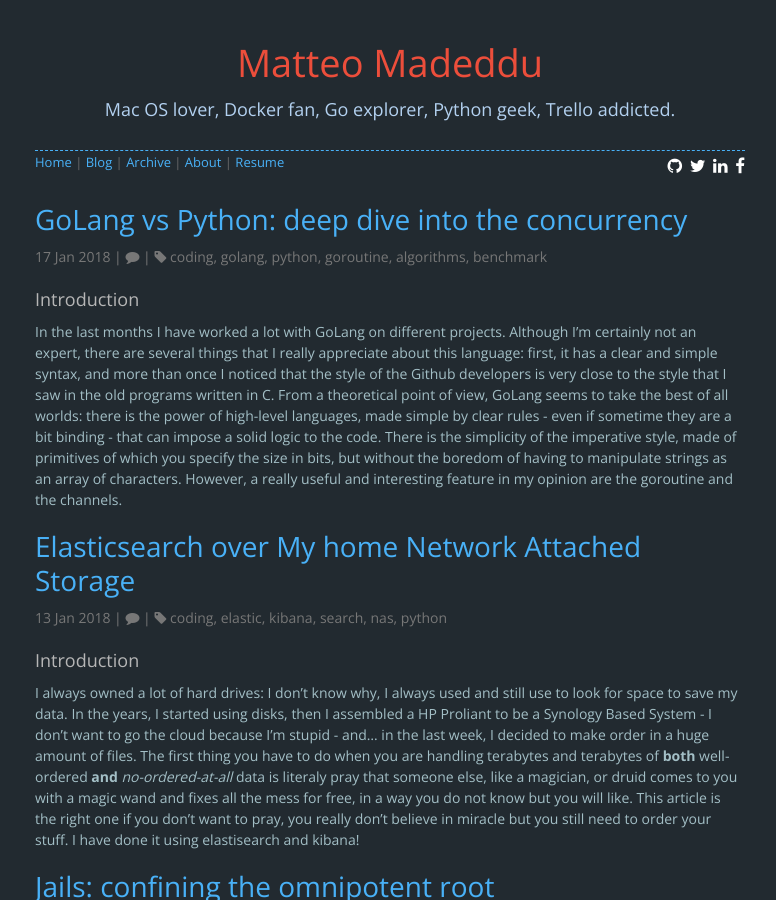
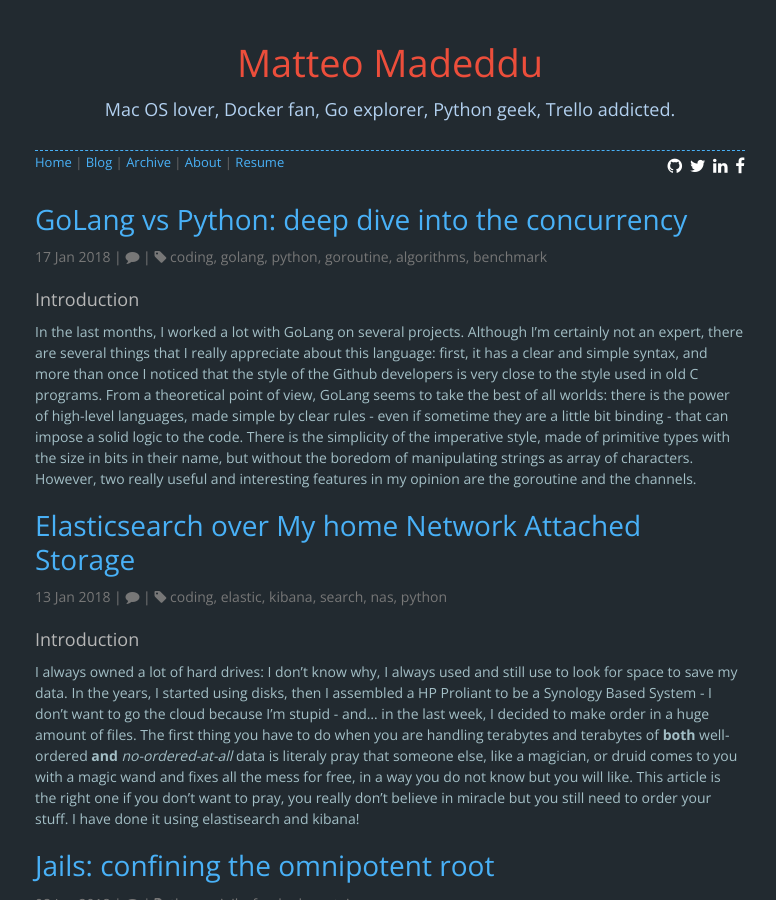
Before and after one commit to made2591/blog.madeddu.xyz, a Jekyll site: the page built from blog/index.html, in a window 1280 px wide and 900 px high. Shown: the whole window, without its empty margins (250-1026 px from the left). Built offline with Jekyll 4.4.1, drawn with Linux system fonts in a browser that asks for light colours; nearby versions of some CDN libraries; the list of posts is cut into pages by our own code; comment, search, counter and statistics services are not loaded; some of the changed lines change nothing that is shown.

Commit message:
Fix typos

````diff
--- a/_posts/2018-01-17-go-py-benchmark.md
+++ b/_posts/2018-01-17-go-py-benchmark.md
@@ -4,7 +4,7 @@
 ---
 
 ### Introduction
-In the last months I have worked a lot with GoLang on different projects. Although I'm certainly not an expert, there are several things that I really appreciate about this language: first, it has a clear and simple syntax, and more than once I noticed that the style of the Github developers is very close to the style that I saw in the old programs written in C. From a theoretical point of view, GoLang seems to take the best of all worlds: there is the power of high-level languages, made simple by clear rules - even if sometime they are a bit binding - that can impose a solid logic to the code. There is the simplicity of the imperative style, made of primitives of which you specify the size in bits, but without the boredom of having to manipulate strings as an array of characters. However, a really useful and interesting feature in my opinion are the goroutine and the channels.
+In the last months, I worked a lot with GoLang on several projects. Although I'm certainly not an expert, there are several things that I really appreciate about this language: first, it has a clear and simple syntax, and more than once I noticed that the style of the Github developers is very close to the style used in old C programs. From a theoretical point of view, GoLang seems to take the best of all worlds: there is the power of high-level languages, made simple by clear rules - even if sometime they are a little bit binding - that can impose a solid logic to the code. There is the simplicity of the imperative style, made of primitive types with the size in bits in their name, but without the boredom of manipulating strings as array of characters. However, two really useful and interesting features in my opinion are the goroutine and the channels.
 
 <p align="center"><img src="https://ksr-ugc.imgix.net/assets/013/579/935/cd53c61559974d1fa22a094ecff1f8a3_original.jpg?crop=faces&w=1552&h=873&fit=crop&v=1472824649&auto=format&q=92&s=e7e49d2e6d5bcf4ef3a486facef11cc3" style="width: 100%; marker-top: -10px;"/></p>
 
@@ -13,7 +13,7 @@
 Let's talk about how GoLang let your program takes advantage of running in a multiprocessor/multithreaded environment, or, _what tools GoLang provides to write concurrent program_ because it's not about thread or core: it's all about routine.
 
 #### Goroutine
-Suppose we have a function call ```f(s)```: this is how we'd call that in the usual way, running it _synchronously_. To invoke this function in a ```goroutine```, use ```go f(s)```. This new goroutine will execute _concurrently_ with the calling one. But... what is a goroutine? It's an independently executing function, launched by a ```go``` statement. It has its own call stack, which grows and shrinks as required and it's very cheap. It's practical to have thousands, even hundreds of thousands of goroutines, but it's not a thread. In fact, there might be only one thread in a program with thousands of goroutines. Instead, _goroutines are multiplexed dynamically onto threads as needed to keep all the goroutines running_. If you think of it as a very cheap thread, you won't be far off.
+Suppose we have a function call ```f(s)```: this is how we would call that in the usual way, running it _synchronously_. To invoke this function in a ```goroutine```, use ```go f(s)```. This new goroutine will execute _concurrently_ with the calling one. But... what is a goroutine? It's an independently executing function, launched by a ```go``` statement. It has its own call stack, which grows and shrinks as required and it's very cheap. It's practical to have thousands, even hundreds of thousands of goroutines, but it's not a thread. In fact, there might be only one thread in a program with thousands of goroutines. Instead, _goroutines are multiplexed dynamically onto threads as needed to keep all the goroutines running_. If you think of it as a very cheap thread, you won't be far off.
 
 {% highlight go %}
 package main
@@ -57,10 +57,10 @@
 ##### More in details[^docr]
 As I said, the idea behind the coroutine is to multiplex __independently executing functions__ — coroutines — onto a set of threads. When a coroutine blocks, such as by calling a blocking system call, the __run-time automatically moves other coroutines on the same operating system thread to a different, runnable thread__ so they won't be blocked. These coroutine are called __goroutines__ and are very cheap: they have little overhead beyond the memory for the stack, which is just a few kilobytes. Further, to make the stacks small, Go's run-time uses resizable, bounded stacks. A newly minted goroutine is given a few kilobytes, which is almost always enough. When it isn't, the run-time grows (and shrinks) the memory for storing the stack automatically, allowing many goroutines to live in a modest amount of memory. The CPU overhead averages about three cheap instructions per function call, and that the reason why it's so practical to create hundreds of thousands of goroutines in the same address space. If goroutines were just threads, system resources would run out at a much smaller number.
 
-Ok, really cool but...why!?!? Why do we write concurrent program?! To do our jobs faster (even if writing correct concurrent program could take you more time than the one you gain running your task in a parallel environment XD): a tipical threaded situation includes a main thread that allocates some shared memory and stores its location in ```p```; than main thread starts two worker threads, passing the pointer ```p``` to them and the workers can use ```p``` and work on the data pointed to by ```p```. But what if threads start updating the same memory address - I mean, this is one of the hardest point of computer science. Ok, keep it simple: from the operating system point of view, some atomic system calls let you lock the access to a ```shared memory``` zone (I'm talking about semaphore, message queue, locks, etc). From a language poin of view, there are normally a set of primitive that - in the end - call the required system calls and let you sync the access to a shared memory zone (I'm talking about multiprocessing, multithreading packages in Python, for instances). Let's talk about a tool of GoLang that help you deal with concurrency comunication between goroutine: the channels.
+Ok, really cool but...why!?!? Why do we write concurrent program?! To do our jobs faster (even if writing correct concurrent program could take you more time than the amount of time you would gain running your task in a parallel environment XD). A tipical threaded situation includes a main thread that allocates some shared memory and stores its location in ```p```; than main thread starts $$n$$ worker threads, passing the pointer ```p``` to them and the workers can use ```p``` and work on the data pointed to by ```p```. But what if threads start updating the same memory address - I mean, this is one of the hardest point of computer science. Ok, let's keep it simple: from _the-operating-system-point-of-view_, some atomic system calls let you lock the access to a ```shared memory``` zone (I'm talking about semaphores, messages queues, locks, etc). From the _language-poin-of-view_, there are normally a set of primitive that - in the end - call the required system calls and let you sync the access to a shared memory zone (I'm talking about packages like multiprocessing, multithreading, pools, etc). Let's talk about a tool of GoLang that help you deal with concurrency comunication between goroutine: the channels.
 
 #### Channels
-Channels are a typed conduit through which you can send and receive values with the channel operator ```<-```. And that's all :D You only need to know that when a _main_ function executes ```<–c```, it will wait for a value to be sent. Similarly, when the _goroutined_ function executes ```c <– value```, it waits for a receiver to be ready. A sender and receiver must both be ready to play their part in the communication. Otherwise we wait until they are: you don't have to deal with semaphores, locks, etc: channels __both communicate and synchronize__.
+Channels are a typed conduit through which you can send and receive values with the channel operator ```<-```. And that's all :D You only need to know that when a _main_ function executes ```<–c```, it will wait for a value to be sent. Similarly, when the _goroutined_ function executes ```c <– value```, it waits for a receiver to be ready. A sender and receiver must both be ready to play their part in the communication. Otherwise we wait until they are: you don't have to deal with semaphores, locks, etc: channels __both communicate and synchronize__. This is really important to remember and understand, and also one of the biggest difference between GoLang and other languages I know.
 
 {% highlight go %}
 package main
@@ -88,7 +88,7 @@
 {% endhighlight %}
 
 ##### More in details[^docc]
-As official documentation states, a channel _provides a mechanism for concurrently executing functions to communicate by sending and receiving values of a specified element type_. What I didn't say yet is that a channel as a type:
+As official documentation states, a channel _provides a mechanism for concurrently executing functions to communicate by sending and receiving values of a specified element type_. It's - quite - simple. What I didn't say yet, is that a channel as a type, different from the type of messages it admits:
 
     ChannelType = ( "chan" | "chan" "<-" | "<-" "chan" ) ElementType
 
@@ -102,13 +102,13 @@
 
 {% endhighlight %}
 
-To help you in doing solve some particular sync problem, you can also create a ```buffered channel```, using the function make - calling ```make(chan int, 100)``` for instance. The capacity, in number of elements, sets the size of the buffer in the channel. If the capacity is zero or absent, the channel is unbuffered and communication succeeds only when both a sender and receiver are ready. Otherwise, the channel is buffered and communication succeeds without blocking if the buffer is not full (sends) or not empty (receives). A nil channel is never ready for communication: I found out that by using a buffered channel you can implicit set the maximum number of go routine to have at runtime and this will be really usefull for my benchmark.
+To help you in solving some particular sync problems, you can also create a ```buffered channel```, using the function make (```make(chan int, 100)```). The capacity, in number of elements, sets the size of the buffer in the channel. If the capacity is zero or absent, the channel is unbuffered and communication succeeds only when both a sender and receiver are ready. Otherwise, the channel is buffered and communication succeeds without blocking if the buffer is not full (sends) or not empty (receives). A nil channel is never ready for communication: I found out that by using a buffered channel you can implicit set the maximum number of go routine to have at runtime and this will be really usefull for my benchmark.
 
 #### Summary
-To summarize, you can call a function - even anonymous - in a goroutine. Then put the result in a channel an, by default, sends and receives block until the other side is ready. This allows goroutines to synchronize without explicit locks or condition variables. Ok but... how do they perform?
+To summarize, you can call a function - even anonymous - in a goroutine. Then put the result in a channel and, by default, sends and receives block until the other side is ready. All these features _allows goroutines to synchronize without explicit locks or condition variables_. Ok but... how do they perform?
 
 ### GoLang vs Python
-Ok, I'm a Python lover - I guess, because it's in the title and I don't remember where the .md respective source is - so I decided to make a comparision to see how these magical GoLang tricky statements really perform. To do that, I wrote a simple go-py program that completes the merge sort over a list of random integers and can be run in a single-core environment or multicore environment. Well, in a single or multi-routine environment: this is because, as I said, go-routine is a (unavailable in Python) concept that goes more in depth than thread - remember that more than one go-routine could belong to one single thread. Instead, from a Python point of you, you only can work with process, threads and also semaphores, locks, rlocks and so on but it's impossible to reproduce exactly the same computation - I mean, this is normal, they are different languages but, you know, calling in the end a bunch of system calls. In any case, I think that what you can do when you are running this kind of concurrency experiments is to reproduce a computation _as much as possible_ logically equivalent. Let's start from the GoLang version.
+Ok, I'm a Python lover - I guess, because it's in the title and I don't remember where the .md respective source is - so I decided to make a comparision to see how these magical GoLang tricky statements really perform. To do that, I wrote a simple go-py program ([here](https://github.com/made2591/go-py-benchmark) the code) that completes the merge sort over a list of random integers and can be run in a single-core environment or multicore environment. Or, in a single-_routine_ or multi-_routine_ environment: this is because, as I said, go-routine is a - unavailable in Python - concept that goes more in depth than thread - remember that more than one go-routine could belong to one single thread. Instead, from a Python point of you, you only can work with process, threads and also semaphores, locks, rlocks and so on but it's impossible to reproduce exactly the same computation - I mean, this is normal, they are different languages but both of them in the end call a set of system calls. In any case, I think that what you can do when you are running this kind of concurrency experiments is to reproduce a computation _as much as possible_ logically equivalent. Let's start from the GoLang version.
 
 #### GoLang Merge Sort
 Both GoLang and Python version of program provide two function:
@@ -116,7 +116,7 @@
 - Multiple _prefixed number of routine_;
 
 ##### Simple Go Version
-Ok, I will not talk about single routine methods: it's really simple, the most optimized version I was able to think about (in terms of io operations, etc). You can see the code below - the commented version on [Github](https://github.com/made2591/go-py-benchmark/blob/master/main.go):
+Ok, I will not talk too much about single routine methods: it's really simple. Below you can see the code of the most optimized version I was able to think about (in terms of io operations, etc) - the commented version on [Github](https://github.com/made2591/go-py-benchmark/blob/master/main.go):
 
 {% highlight go %}
 func msort_sort(a []int) []int {
@@ -161,8 +161,11 @@
 }
 {% endhighlight %}
 
+I don't think it needs explanation: if you have any questions, don't hesitate write me in the comments! I will answer as soon as possible.
+
 ##### Concurrent Go Version
-Let's talk about the __concurrent version__. Ok, of course we could split the array and call go sub routine from the main routine, but how can we control the maximum number of concurrent go-routine - or workers - to run? Well, one way[^s1] to limit concurrency in Go is by using a the buffered channel (semaphore). As I said, when you create a channel with a fixed dimension - or buffered - communication succeeds without blocking if the buffer is not full (sends) or not empty (receives), so you can implements a _semaphore_ to easily block execution based on the number of concurrent units of actions you want to have. But a channel is a channel, and even if buffered, basic sends and receives on channels are ```blocking```. But GoLang is simply awesome, and let you create explicit non-blocking channels, using the ```select``` statement[^nbcs]: thus, you can use the select with default clause to implement non-blocking sends, receives, and even non-blocking multi-way selects. There are some others few statement to explain, after my prefixed number of concurrent goroutine version:
+Let's talk about the __concurrent version__. We could split the array and call go sub routine from the main routine, but how can we control the maximum number of concurrent go-routine - or workers - to run? Well, one way[^s1] to limit concurrency in Go is by using a buffered channel (semaphore). As I said, when you create a channel with a fixed dimension - or buffered - communication succeeds without blocking if the buffer is not full (sends) or not empty (receives), so you can implements a _semaphore_ to easily block execution based on the number of concurrent units of actions you want to have. Really cool but... there is a problem: a channel is a channel, and even if buffered, basic sends and receives on channels are ```blocking```.
+Fortunately, GoLang is simply awesome and let you create __explicit non-blocking channels__, using the ```select``` statement[^nbcs]: thus, you can use the select with default clause to implement non-blocking sends, receives, and even non-blocking multi-way selects. There are some others few statement to explain, after my _prefixed-maximum-number-of-concurrent-goroutine_ version of merge sort:
 
 {% highlight go %}
 // Returns the result of a merge sort - the sort part - over the passed list
@@ -227,7 +230,7 @@
 }
 {% endhighlight %}
 
-In my default select action I wrote a call to the single-routined version of merge sort. But there is another interesting tool in the code: it is the ```WaitGroup``` object provided by the sync package. From the official documentations[^wg], a WaitGroup waits for a collection of goroutines to finish. The main goroutine calls ```Add``` to set the number of goroutines to wait for. Then each of the goroutines runs and calls ```Done``` when finished. At the same time, Wait can be used to block until all goroutines have finished.
+As you can see, in my default select action, I wrote a call to the single-routined version of merge sort. However, there is another interesting tool in the code: it is the ```WaitGroup``` object provided by the sync package. From the official documentations[^wg], a WaitGroup waits for a collection of goroutines to finish. The main goroutine calls ```Add``` to set the number of goroutines to wait for. Then each of the goroutines runs and calls ```Done``` when finished. At the same time, ```Wait``` can be used to block until all goroutines have finished.
 
 #### Python Merge Sort
 Ok, at this point, if you arrived here, I will be honest: I'm not a concurrency expert, actually I really hate concurrency, but writing this post and benchmarking GoLang channel learnt me a lot about this theme: the part of reproducing a computation _as much as possible_ logically equivalent in Python was really - I mean, REALLY - difficult.
@@ -257,7 +260,7 @@
 {% endhighlight %}
 
 ##### Concurrent Py Version
-I had to think a lot about a concurrent version: first, I thought to use an array of Threads / Processes (later on this topic) and start / join them but then I realized this wouldn't be so much equal to my concurrent GoLang version. First, because the call to more then one thread / process would be done only once, with severals split of data - to be merged in the end, eventually in a _concurrent way_: this is not exactly the behavior of my GoLang version, that call recursively a concurrent routine until the semaphore accept new concurrent routines, and eventually call a single-routined instance of the sorting method. This let me think "I can't realize a multi-routined (threads or processes) of my merge sort in Python using a simple one-shot split method, because it is not _computationally_ equivalent. For this reason, the first thing I tried was to replice exactly the same behavior of channels and waigroup using semaphore primitive in Python - and after some days of work I got it. Let's have a look at the code:
+I had to think a lot about a concurrent version: first, I thought to use an array of Threads / Processes (later on this topic) and start / joining them but then... I realized this wouldn't be so much equal to my concurrent GoLang version. First, because the call to more then one thread / process would be done _only once_ over a partition of original data - to be merged in the end, eventually in a _concurrent way_: this is not exactly the behavior of my GoLang version, that call recursively a concurrent routine until the semaphore accept new concurrent routines - and in the end call a single-routined instance of the sorting method. So I thought "I simply can't realize a multi-routined (threads or processes) of my merge sort in Python using a simple _one-shot_ split method, because it is not _computationally_ equivalent". For this reason, the first thing I tried was to replice exactly the same behavior of _Channel_ and _WaitGroup_ using the semaphores primitive in Python - and after some days of work I got it. Let's have a look at the code:
 
 {% highlight python %}
 def merge_sort_parallel_golike(array, bufferedChannel, results):
@@ -322,8 +325,9 @@
 
 {% endhighlight %}
 
-Ok, let's start from manager. ```Manager``` in main provides a struct to put responses of call - more or less similar to a queue. The ```BoundedSemaphore``` plays the role of the bounded channel semaphore I talked before. A semaphore is a lock mechanism more advanced that simple lock. A semaphore has an internal counter rather than a lock flag, and it only blocks if more than a given number of threads have attempted to hold the semaphore. Depending on how the semaphore is initialized, this allows multiple threads to access the same code section simultaneously: fortunately, you can _try_ to acquire lock and go ahead in execution if you fail - this plays the ```select``` trick I mentioned before used in the GoLang version - by using the ```blocking=False``` parameter (```bufferedChannel.acquire(blocking=False)```). With ```join``` I emulated the WaitGroup, because I thought it was the standard way to sync the two threads and wait for their end before proceeding with the merge step. Any questions? You are wondering "how does this perform?!?!" well it SUCKS.
-I mean: a lot. So I try to search for something more efficient... and I found this - similar to the first solution I thought, but using the Pool object. The hell.
+Ok, let's start from manager. The ```Manager``` object initialized in the main provides a struct to put responses of call - more or less similar to a ```Queue```. The ```BoundedSemaphore``` plays the role of the bounded channel semaphore I talked before. A semaphore is a lock mechanism more advanced that simple lock: it has an internal counter rather than a lock flag, and it only blocks if more than a given number of threads have attempted to hold the semaphore. Depending on how the semaphore is initialized, this allows multiple threads to access the same code section simultaneously: fortunately, you can _try_ to acquire lock and go ahead in execution if you fail - this plays the ```select``` trick I mentioned before used in the GoLang version - by using the ```blocking=False``` parameter (```bufferedChannel.acquire(blocking=False)```). With ```join``` I emulated the behavior of the ```WaitGroup```, because I thought it was the standard way to sync the two threads and wait for their end before proceeding with the final merge step. Any questions?
+
+You are wondering _"How does this perform?!"_ Ok, it SUCKS. I mean: a lot. So I try to search for something more efficient... and I found this - similar to the first solution I thought, but using the Pool object. The hell.
 
 {% highlight python %}
 def merge_sort_parallel_fastest(array, concurrentRoutine, threaded):
@@ -360,11 +364,11 @@
 
 {% endhighlight %}
 
-And this perform better. The question is better using Threads or Processes? Well...look at my comparative graph!
+And this perform better. The question is better using Threads or Processes? Well... look at my comparative graph!
 
 <p align="center"><img src="http://image.ibb.co/kHjz6w/mergesort.png" style="width: 100%; marker-top: -10px;"/></p>
 
-This is a graph with only GoLang series:
+Ok, because Python version is not so good, this is a graph with only GoLang series:
 
 <p align="center"><img src="http://image.ibb.co/gG7VDb/gomerge.png" style="width: 100%; marker-top: -10px;"/></p>
 
````
